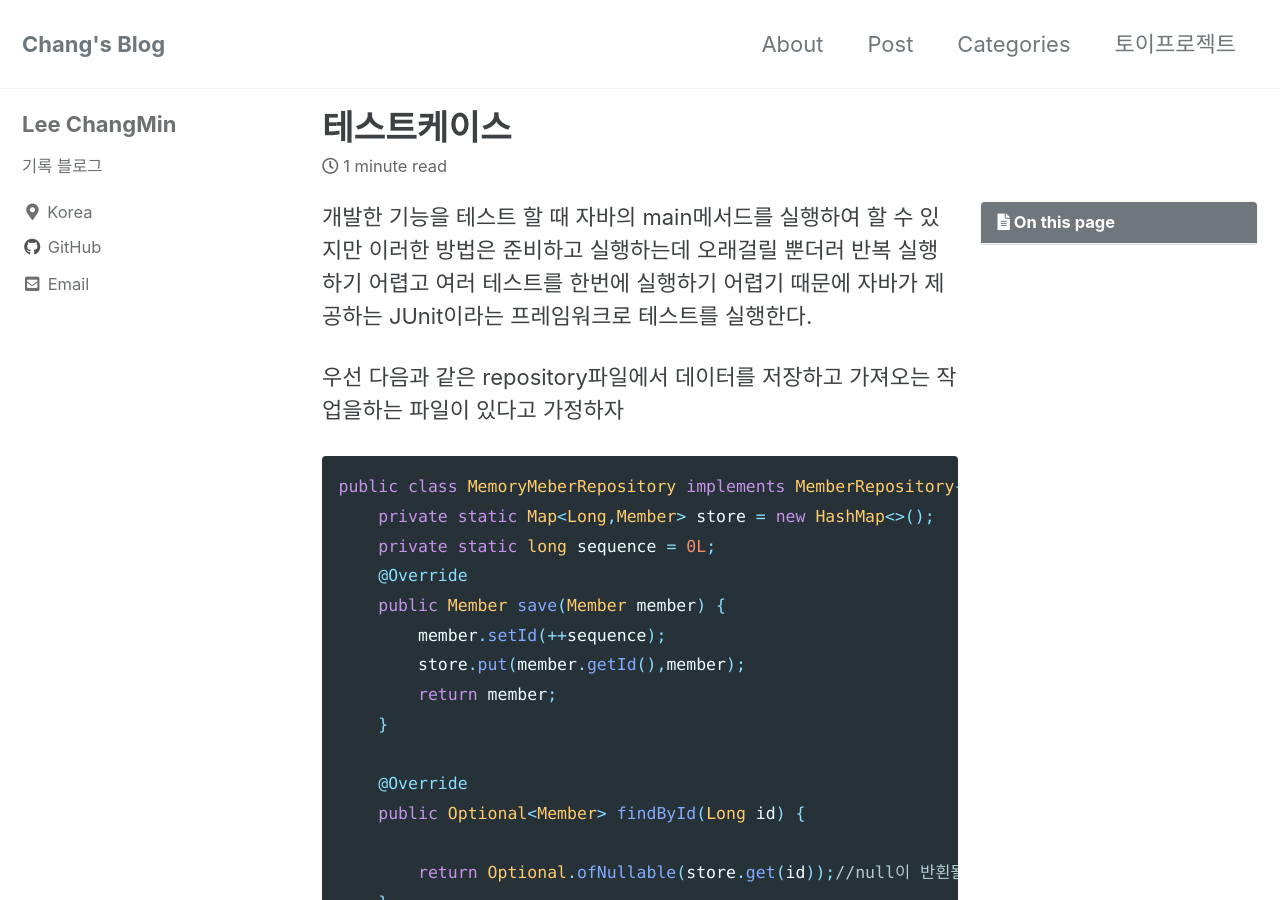
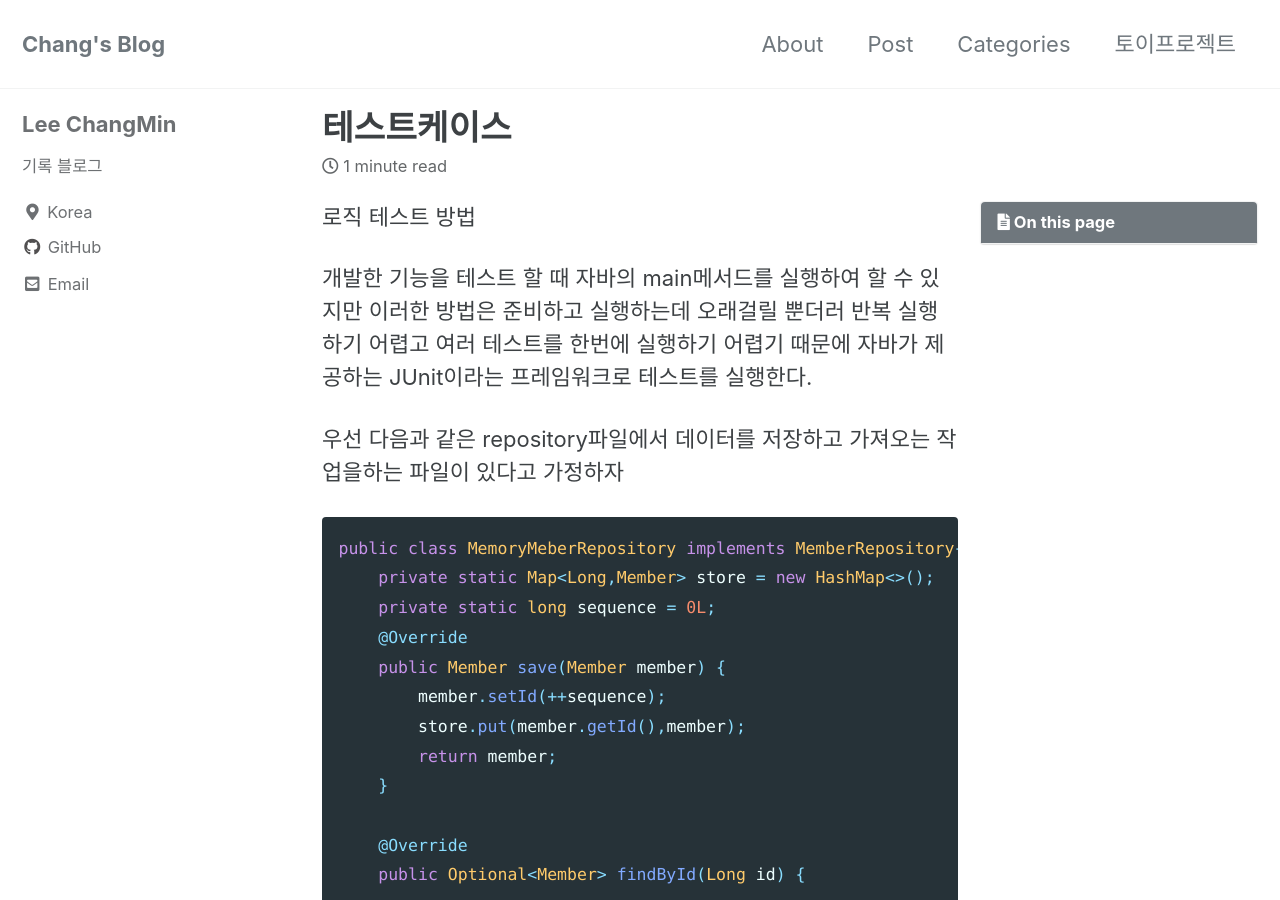
Before and after one commit to changmin2/changmin2.github.io, a Jekyll site: the page built from _posts/스프링부트/2022-02-14-테스트케이스.md, in a window 1280 px wide and 900 px high. Built offline with Jekyll 4.4.1, drawn with Linux system fonts in a browser that asks for light colours; cached includes are drawn as plain includes; comment, search, counter and statistics services are not loaded.

Commit message:
테스트케이스

```diff
--- a/_posts/스프링부트/2022-02-14-테스트케이스.md
+++ b/_posts/스프링부트/2022-02-14-테스트케이스.md
@@ -8,6 +8,8 @@ tags:
 toc: true
 toc_sticky: true
 ---
+
+로직 테스트 방법
 
 개발한 기능을 테스트 할 때 자바의 main메서드를 실행하여 할 수 있지만 이러한 방법은 준비하고 실행하는데 오래걸릴 뿐더러 반복 실행하기 어렵고 여러 테스트를 한번에 실행하기 어렵기 때문에 자바가 제공하는 JUnit이라는 프레임워크로 테스트를 실행한다.
 
```
